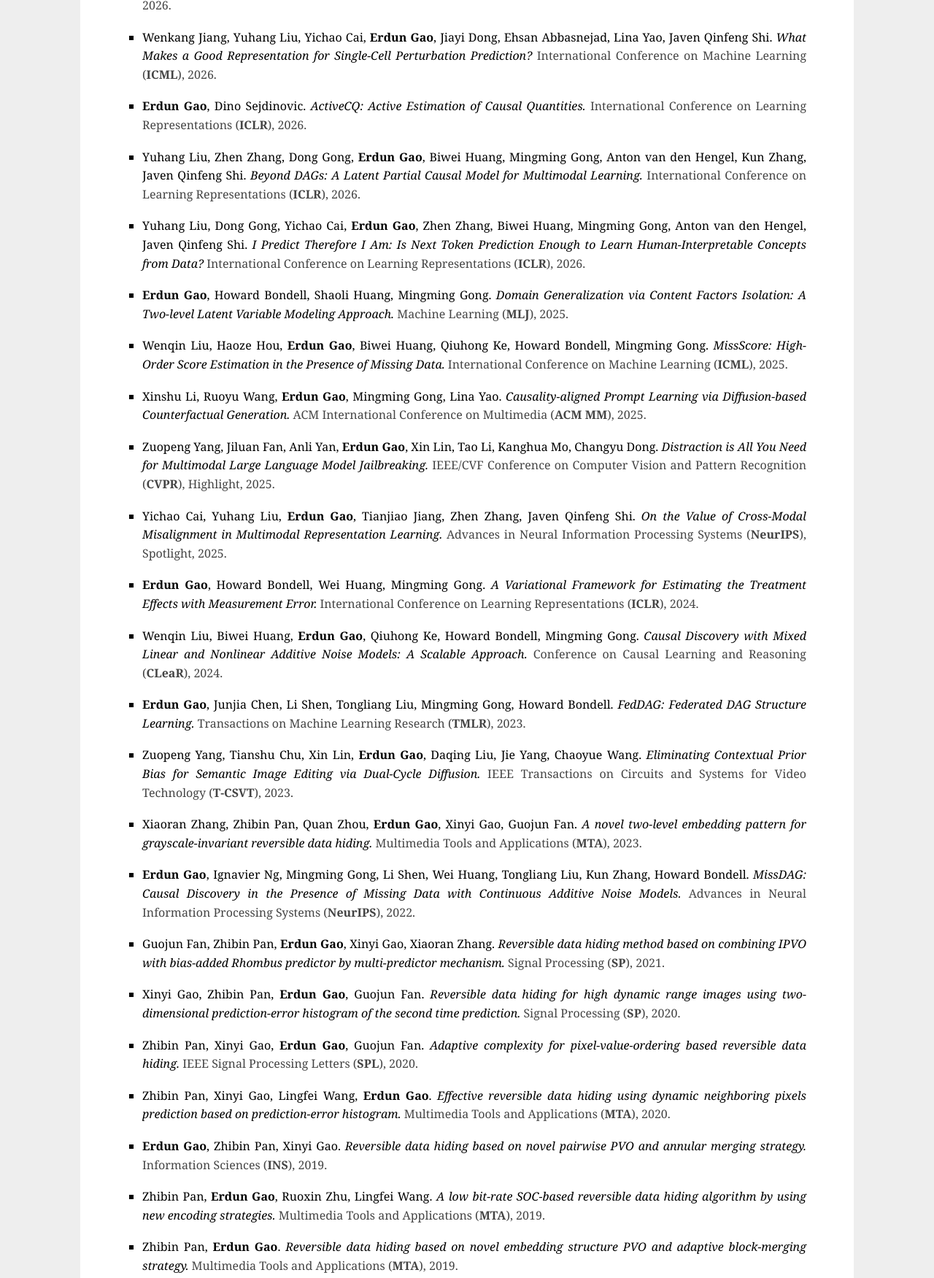
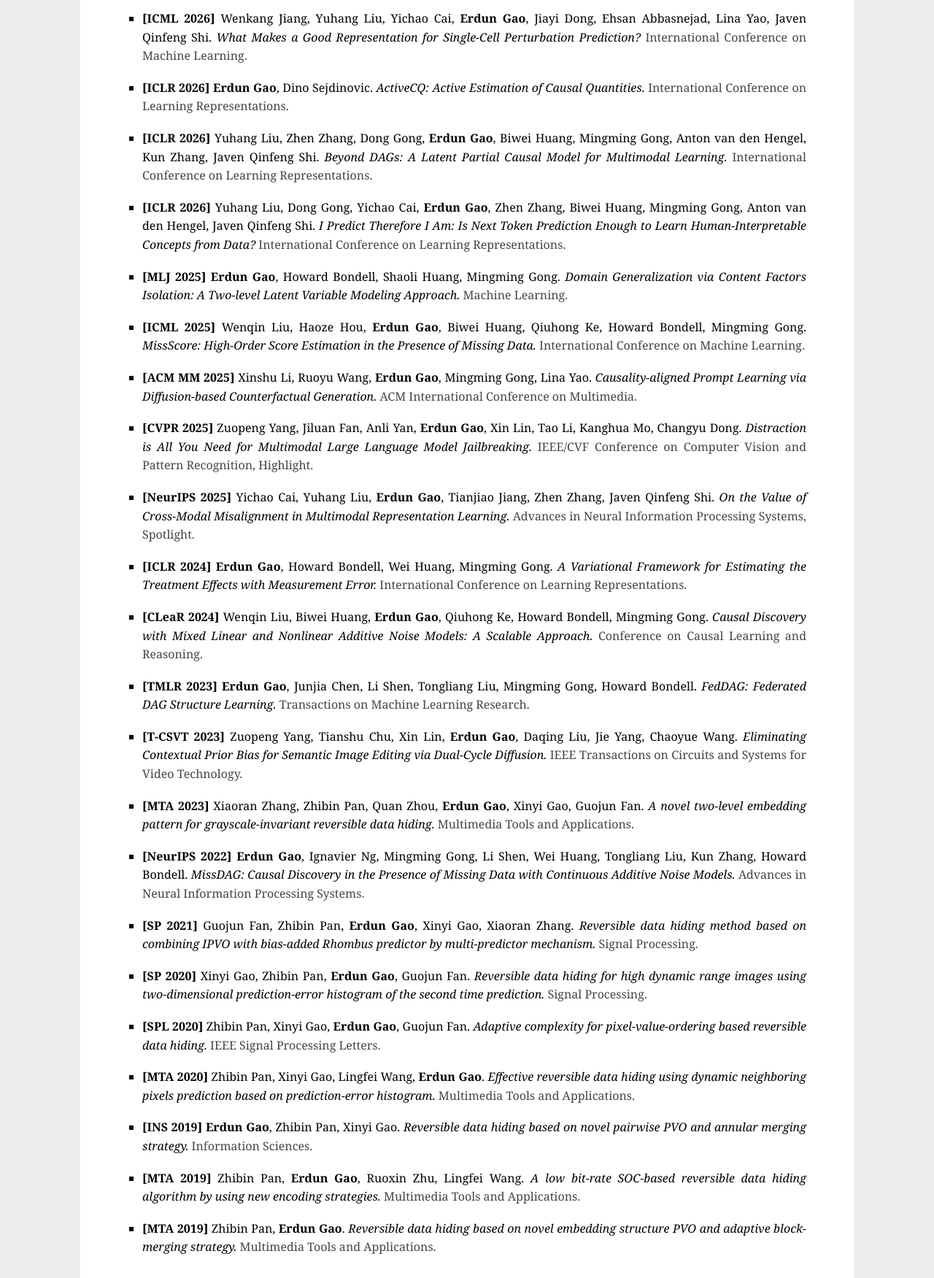
Before and after one commit to ErdunGAO/erdungao.github.io, a plain HTML site: page Publications.html in a window 1280 px wide. Shown: the part 584-2335 px from the top of the page at 73% size. Drawn offline with Linux system fonts and the light colour scheme.

Commit message:
Update Publications.html

```diff
--- a/Publications.html
+++ b/Publications.html
@@ -38,59 +38,60 @@
   <section>
     <ul class="publication-list">
 
-      <li><b>Erdun Gao</b>, Liang Zhang, Jake Fawkes, Aoqi Zuo, Wenqin Liu, Haoxuan Li, Mingming Gong, Dino Sejdinovic. <i>Observationally Informed Adaptive Causal Experimental Design.</i> <span class="venue">ACM SIGKDD Conference On Knowledge Discovery and Data Mining (<b>KDD</b>), 2026.</span></li>
+      <li> <b>[KDD 2026]</b> <b>Erdun Gao</b>, Liang Zhang, Jake Fawkes, Aoqi Zuo, Wenqin Liu, Haoxuan Li, Mingming Gong, Dino Sejdinovic. <i>Observationally Informed Adaptive Causal Experimental Design.</i> <span class="venue">ACM SIGKDD Conference On Knowledge Discovery and Data Mining.</span></li>
 
-      <li>Wenkang Jiang, Yuhang Liu, <b>Erdun Gao</b>, Ehsan Abbasnejad, Lina Yao, Javen Qinfeng Shi. <i>Learning Latent Dynamical Causal Processes for Single-Cell Perturbation Prediction.</i> <span class="venue">ACM SIGKDD Conference On Knowledge Discovery and Data Mining (<b>KDD</b>), 2026.</span></li>
+      <li> <b>[KDD 2026]</b> Wenkang Jiang, Yuhang Liu, <b>Erdun Gao</b>, Ehsan Abbasnejad, Lina Yao, Javen Qinfeng Shi. <i>Learning Latent Dynamical Causal Processes for Single-Cell Perturbation Prediction.</i> <span class="venue">ACM SIGKDD Conference On Knowledge Discovery and Data Mining.</span></li>
 
-      <li><b>Erdun Gao</b>, Jake Fawkes, Dino Sejdinovic. <i>Causal-EPIG: Causally Aligned Active CATE Estimation.</i> <span class="venue">International Conference on Machine Learning (<b>ICML</b>), 2026.</span></li>
+      <li> <b>[ICML 2026]</b> <b>Erdun Gao</b>, Jake Fawkes, Dino Sejdinovic. <i>Causal-EPIG: Causally Aligned Active CATE Estimation.</i> <span class="venue">International Conference on Machine Learning.</span></li>
 
-      <li>Wenqin Liu, Weizhi Quan, Aoqi Zuo, <b>Erdun Gao</b><sup>&dagger;</sup>, Vu Nguyen, Dino Sejdinovic, Howard Bondell, Mingming Gong. <i>TimeLAVA: Learning-Agnostic Valuation for Time Series Data.</i> <span class="venue">International Conference on Machine Learning (<b>ICML</b>), 2026.</span></li>
+      <li> <b>[ICML 2026]</b> Wenqin Liu, Weizhi Quan, Aoqi Zuo, <b>Erdun Gao</b><sup>&dagger;</sup>, Vu Nguyen, Dino Sejdinovic, Howard Bondell, Mingming Gong. <i>TimeLAVA: Learning-Agnostic Valuation for Time Series Data.</i> <span class="venue">International Conference on Machine Learning.</span></li>
 
-      <li>Haoxiang Wang, Aoqi Zuo, Ziyan Wang, Zhiheng Zhang, <b>Erdun Gao</b>, Kun Zhang, Haoxuan Li, Mingming Gong. <i>Treatment Responder Classification with Abstention.</i> <span class="venue">International Conference on Machine Learning (<b>ICML</b>), Spotlight, 2026.</span></li>
+      <li> <b>[ICML 2026]</b> Haoxiang Wang, Aoqi Zuo, Ziyan Wang, Zhiheng Zhang, <b>Erdun Gao</b>, Kun Zhang, Haoxuan Li, Mingming Gong. <i>Treatment Responder Classification with Abstention.</i> <span class="venue">International Conference on Machine Learning, Spotlight.</span></li>
 
-      <li>Wenkang Jiang, Yuhang Liu, Yichao Cai, <b>Erdun Gao</b>, Jiayi Dong, Ehsan Abbasnejad, Lina Yao, Javen Qinfeng Shi. <i>What Makes a Good Representation for Single-Cell Perturbation Prediction?</i> <span class="venue">International Conference on Machine Learning (<b>ICML</b>), 2026.</span></li>
+      <li> <b>[ICML 2026]</b> Wenkang Jiang, Yuhang Liu, Yichao Cai, <b>Erdun Gao</b>, Jiayi Dong, Ehsan Abbasnejad, Lina Yao, Javen Qinfeng Shi. <i>What Makes a Good Representation for Single-Cell Perturbation Prediction?</i> <span class="venue">International Conference on Machine Learning.</span></li>
 
-      <li><b>Erdun Gao</b>, Dino Sejdinovic. <i>ActiveCQ: Active Estimation of Causal Quantities.</i> <span class="venue">International Conference on Learning Representations (<b>ICLR</b>), 2026.</span></li>
+      <li> <b>[ICLR 2026]</b> <b>Erdun Gao</b>, Dino Sejdinovic. <i>ActiveCQ: Active Estimation of Causal Quantities.</i> <span class="venue">International Conference on Learning Representations.</span></li>
 
-      <li>Yuhang Liu, Zhen Zhang, Dong Gong, <b>Erdun Gao</b>, Biwei Huang, Mingming Gong, Anton van den Hengel, Kun Zhang, Javen Qinfeng Shi. <i>Beyond DAGs: A Latent Partial Causal Model for Multimodal Learning.</i> <span class="venue">International Conference on Learning Representations (<b>ICLR</b>), 2026.</span></li>
+      <li> <b>[ICLR 2026]</b> Yuhang Liu, Zhen Zhang, Dong Gong, <b>Erdun Gao</b>, Biwei Huang, Mingming Gong, Anton van den Hengel, Kun Zhang, Javen Qinfeng Shi. <i>Beyond DAGs: A Latent Partial Causal Model for Multimodal Learning.</i> <span class="venue">International Conference on Learning Representations.</span></li>
 
-      <li>Yuhang Liu, Dong Gong, Yichao Cai, <b>Erdun Gao</b>, Zhen Zhang, Biwei Huang, Mingming Gong, Anton van den Hengel, Javen Qinfeng Shi. <i>I Predict Therefore I Am: Is Next Token Prediction Enough to Learn Human-Interpretable Concepts from Data?</i> <span class="venue">International Conference on Learning Representations (<b>ICLR</b>), 2026.</span></li>
+      <li> <b>[ICLR 2026]</b> Yuhang Liu, Dong Gong, Yichao Cai, <b>Erdun Gao</b>, Zhen Zhang, Biwei Huang, Mingming Gong, Anton van den Hengel, Javen Qinfeng Shi. <i>I Predict Therefore I Am: Is Next Token Prediction Enough to Learn Human-Interpretable Concepts from Data?</i> <span class="venue">International Conference on Learning Representations.</span></li>
 
-      <li><b>Erdun Gao</b>, Howard Bondell, Shaoli Huang, Mingming Gong. <i>Domain Generalization via Content Factors Isolation: A Two-level Latent Variable Modeling Approach.</i> <span class="venue">Machine Learning (<b>MLJ</b>), 2025.</span></li>
+      <li> <b>[MLJ 2025]</b> <b>Erdun Gao</b>, Howard Bondell, Shaoli Huang, Mingming Gong. <i>Domain Generalization via Content Factors Isolation: A Two-level Latent Variable Modeling Approach.</i> <span class="venue">Machine Learning.</span></li>
 
-      <li>Wenqin Liu, Haoze Hou, <b>Erdun Gao</b>, Biwei Huang, Qiuhong Ke, Howard Bondell, Mingming Gong. <i>MissScore: High-Order Score Estimation in the Presence of Missing Data.</i> <span class="venue">International Conference on Machine Learning (<b>ICML</b>), 2025.</span></li>
+      <li> <b>[ICML 2025]</b> Wenqin Liu, Haoze Hou, <b>Erdun Gao</b>, Biwei Huang, Qiuhong Ke, Howard Bondell, Mingming Gong. <i>MissScore: High-Order Score Estimation in the Presence of Missing Data.</i> <span class="venue">International Conference on Machine Learning.</span></li>
 
-      <li>Xinshu Li, Ruoyu Wang, <b>Erdun Gao</b>, Mingming Gong, Lina Yao. <i>Causality-aligned Prompt Learning via Diffusion-based Counterfactual Generation.</i> <span class="venue">ACM International Conference on Multimedia (<b>ACM MM</b>), 2025.</span></li>
+      <li> <b>[ACM MM 2025]</b> Xinshu Li, Ruoyu Wang, <b>Erdun Gao</b>, Mingming Gong, Lina Yao. <i>Causality-aligned Prompt Learning via Diffusion-based Counterfactual Generation.</i> <span class="venue">ACM International Conference on Multimedia.</span></li>
 
-      <li>Zuopeng Yang, Jiluan Fan, Anli Yan, <b>Erdun Gao</b>, Xin Lin, Tao Li, Kanghua Mo, Changyu Dong. <i>Distraction is All You Need for Multimodal Large Language Model Jailbreaking.</i> <span class="venue">IEEE/CVF Conference on Computer Vision and Pattern Recognition (<b>CVPR</b>), Highlight, 2025.</span></li>
+      <li> <b>[CVPR 2025]</b> Zuopeng Yang, Jiluan Fan, Anli Yan, <b>Erdun Gao</b>, Xin Lin, Tao Li, Kanghua Mo, Changyu Dong. <i>Distraction is All You Need for Multimodal Large Language Model Jailbreaking.</i> <span class="venue">IEEE/CVF Conference on Computer Vision and Pattern Recognition, Highlight.</span></li>
 
-      <li>Yichao Cai, Yuhang Liu, <b>Erdun Gao</b>, Tianjiao Jiang, Zhen Zhang, Javen Qinfeng Shi. <i>On the Value of Cross-Modal Misalignment in Multimodal Representation Learning.</i> <span class="venue">Advances in Neural Information Processing Systems (<b>NeurIPS</b>), Spotlight, 2025.</span></li>
+      <li> <b>[NeurIPS 2025]</b> Yichao Cai, Yuhang Liu, <b>Erdun Gao</b>, Tianjiao Jiang, Zhen Zhang, Javen Qinfeng Shi. <i>On the Value of Cross-Modal Misalignment in Multimodal Representation Learning.</i> <span class="venue">Advances in Neural Information Processing Systems, Spotlight.</span></li>
 
-      <li><b>Erdun Gao</b>, Howard Bondell, Wei Huang, Mingming Gong. <i>A Variational Framework for Estimating the Treatment Effects with Measurement Error.</i> <span class="venue">International Conference on Learning Representations (<b>ICLR</b>), 2024.</span></li>
+      <li> <b>[ICLR 2024]</b> <b>Erdun Gao</b>, Howard Bondell, Wei Huang, Mingming Gong. <i>A Variational Framework for Estimating the Treatment Effects with Measurement Error.</i> <span class="venue">International Conference on Learning Representations.</span></li>
 
-      <li>Wenqin Liu, Biwei Huang, <b>Erdun Gao</b>, Qiuhong Ke, Howard Bondell, Mingming Gong. <i>Causal Discovery with Mixed Linear and Nonlinear Additive Noise Models: A Scalable Approach.</i> <span class="venue">Conference on Causal Learning and Reasoning (<b>CLeaR</b>), 2024.</span></li>
+      <li> <b>[CLeaR 2024]</b> Wenqin Liu, Biwei Huang, <b>Erdun Gao</b>, Qiuhong Ke, Howard Bondell, Mingming Gong. <i>Causal Discovery with Mixed Linear and Nonlinear Additive Noise Models: A Scalable Approach.</i> <span class="venue">Conference on Causal Learning and Reasoning.</span></li>
 
-      <li><b>Erdun Gao</b>, Junjia Chen, Li Shen, Tongliang Liu, Mingming Gong, Howard Bondell. <i>FedDAG: Federated DAG Structure Learning.</i> <span class="venue">Transactions on Machine Learning Research (<b>TMLR</b>), 2023.</span></li>
+      <li> <b>[TMLR 2023]</b> <b>Erdun Gao</b>, Junjia Chen, Li Shen, Tongliang Liu, Mingming Gong, Howard Bondell. <i>FedDAG: Federated DAG Structure Learning.</i> <span class="venue">Transactions on Machine Learning Research.</span></li>
 
-      <li>Zuopeng Yang, Tianshu Chu, Xin Lin, <b>Erdun Gao</b>, Daqing Liu, Jie Yang, Chaoyue Wang. <i>Eliminating Contextual Prior Bias for Semantic Image Editing via Dual-Cycle Diffusion.</i> <span class="venue">IEEE Transactions on Circuits and Systems for Video Technology (<b>T-CSVT</b>), 2023.</span></li>
+      <li> <b>[T-CSVT 2023]</b> Zuopeng Yang, Tianshu Chu, Xin Lin, <b>Erdun Gao</b>, Daqing Liu, Jie Yang, Chaoyue Wang. <i>Eliminating Contextual Prior Bias for Semantic Image Editing via Dual-Cycle Diffusion.</i> <span class="venue">IEEE Transactions on Circuits and Systems for Video Technology.</span></li>
 
-      <li>Xiaoran Zhang, Zhibin Pan, Quan Zhou, <b>Erdun Gao</b>, Xinyi Gao, Guojun Fan. <i>A novel two-level embedding pattern for grayscale-invariant reversible data hiding.</i> <span class="venue">Multimedia Tools and Applications (<b>MTA</b>), 2023.</span></li>
+      <li> <b>[MTA 2023]</b> Xiaoran Zhang, Zhibin Pan, Quan Zhou, <b>Erdun Gao</b>, Xinyi Gao, Guojun Fan. <i>A novel two-level embedding pattern for grayscale-invariant reversible data hiding.</i> <span class="venue">Multimedia Tools and Applications.</span></li>
 
-      <li><b>Erdun Gao</b>, Ignavier Ng, Mingming Gong, Li Shen, Wei Huang, Tongliang Liu, Kun Zhang, Howard Bondell. <i>MissDAG: Causal Discovery in the Presence of Missing Data with Continuous Additive Noise Models.</i> <span class="venue">Advances in Neural Information Processing Systems (<b>NeurIPS</b>), 2022.</span></li>
+      <li> <b>[NeurIPS 2022]</b> <b>Erdun Gao</b>, Ignavier Ng, Mingming Gong, Li Shen, Wei Huang, Tongliang Liu, Kun Zhang, Howard Bondell. <i>MissDAG: Causal Discovery in the Presence of Missing Data with Continuous Additive Noise Models.</i> <span class="venue">Advances in Neural Information Processing Systems.</span></li>
 
-      <li>Guojun Fan, Zhibin Pan, <b>Erdun Gao</b>, Xinyi Gao, Xiaoran Zhang. <i>Reversible data hiding method based on combining IPVO with bias-added Rhombus predictor by multi-predictor mechanism.</i> <span class="venue">Signal Processing (<b>SP</b>), 2021.</span></li>
+      <li> <b>[SP 2021]</b> Guojun Fan, Zhibin Pan, <b>Erdun Gao</b>, Xinyi Gao, Xiaoran Zhang. <i>Reversible data hiding method based on combining IPVO with bias-added Rhombus predictor by multi-predictor mechanism.</i> <span class="venue">Signal Processing.</span></li>
 
-      <li>Xinyi Gao, Zhibin Pan, <b>Erdun Gao</b>, Guojun Fan. <i>Reversible data hiding for high dynamic range images using two-dimensional prediction-error histogram of the second time prediction.</i> <span class="venue">Signal Processing (<b>SP</b>), 2020.</span></li>
+      <li> <b>[SP 2020]</b> Xinyi Gao, Zhibin Pan, <b>Erdun Gao</b>, Guojun Fan. <i>Reversible data hiding for high dynamic range images using two-dimensional prediction-error histogram of the second time prediction.</i> <span class="venue">Signal Processing.</span></li>
 
-      <li>Zhibin Pan, Xinyi Gao, <b>Erdun Gao</b>, Guojun Fan. <i>Adaptive complexity for pixel-value-ordering based reversible data hiding.</i> <span class="venue">IEEE Signal Processing Letters (<b>SPL</b>), 2020.</span></li>
+      <li> <b>[SPL 2020]</b> Zhibin Pan, Xinyi Gao, <b>Erdun Gao</b>, Guojun Fan. <i>Adaptive complexity for pixel-value-ordering based reversible data hiding.</i> <span class="venue">IEEE Signal Processing Letters.</span></li>
 
-      <li>Zhibin Pan, Xinyi Gao, Lingfei Wang, <b>Erdun Gao</b>. <i>Effective reversible data hiding using dynamic neighboring pixels prediction based on prediction-error histogram.</i> <span class="venue">Multimedia Tools and Applications (<b>MTA</b>), 2020.</span></li>
+      <li> <b>[MTA 2020]</b> Zhibin Pan, Xinyi Gao, Lingfei Wang, <b>Erdun Gao</b>. <i>Effective reversible data hiding using dynamic neighboring pixels prediction based on prediction-error histogram.</i> <span class="venue">Multimedia Tools and Applications.</span></li>
 
-      <li><b>Erdun Gao</b>, Zhibin Pan, Xinyi Gao. <i>Reversible data hiding based on novel pairwise PVO and annular merging strategy.</i> <span class="venue">Information Sciences (<b>INS</b>), 2019.</span></li>
+      <li> <b>[INS 2019]</b> <b>Erdun Gao</b>, Zhibin Pan, Xinyi Gao. <i>Reversible data hiding based on novel pairwise PVO and annular merging strategy.</i> <span class="venue">Information Sciences.</span></li>
 
-      <li>Zhibin Pan, <b>Erdun Gao</b>, Ruoxin Zhu, Lingfei Wang. <i>A low bit-rate SOC-based reversible data hiding algorithm by using new encoding strategies.</i> <span class="venue">Multimedia Tools and Applications (<b>MTA</b>), 2019.</span></li>
+      <li> <b>[MTA 2019]</b> Zhibin Pan, <b>Erdun Gao</b>, Ruoxin Zhu, Lingfei Wang. <i>A low bit-rate SOC-based reversible data hiding algorithm by using new encoding strategies.</i> <span class="venue">Multimedia Tools and Applications.</span></li>
 
-      <li>Zhibin Pan, <b>Erdun Gao</b>. <i>Reversible data hiding based on novel embedding structure PVO and adaptive block-merging strategy.</i> <span class="venue">Multimedia Tools and Applications (<b>MTA</b>), 2019.</span></li>
+      <li> <b>[MTA 2019]</b> Zhibin Pan, <b>Erdun Gao</b>. <i>Reversible data hiding based on novel embedding structure PVO and adaptive block-merging strategy.</i> <span class="venue">Multimedia Tools and Applications.</span></li>
+
     </ul>
   </section>
 
```
